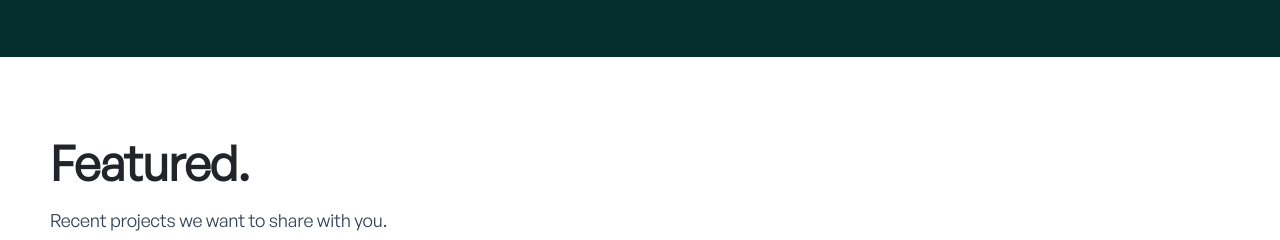
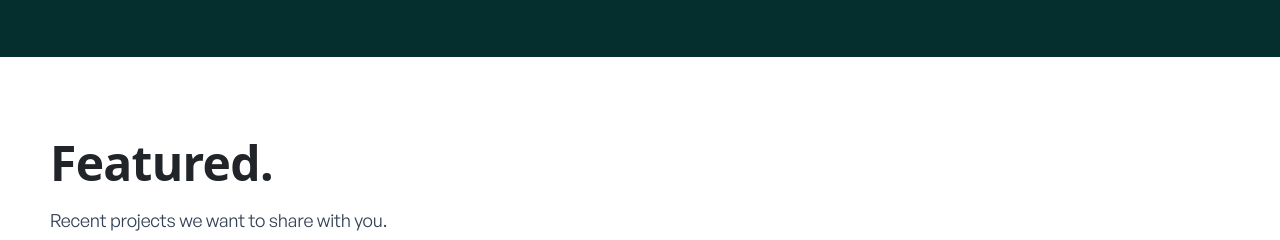
Before and after one commit to alexgoodestudio/maderight.studio, a React (Create React App) app: page / in a window 1280 px wide. Shown: the part 820-1060 px from the top of the page. Built offline with nearby package versions, Linux system fonts and the light colour scheme.

Commit message:
new vid/ removed gs font from headers

```diff
--- a/src/Components/Featured.js
+++ b/src/Components/Featured.js
@@ -3,7 +3,7 @@
 // import Card2 from "./Images/card2.png";
 // import Card3 from "./Images/card3.png";
 import Vid from "./Images/1.mp4";
-import Vid2 from "./Images/2.mp4";
+import Vid2 from "./Images/2.mov";
 import Vid3 from "./Images/3.mp4";
 
 import "./Style.css";
@@ -43,7 +43,7 @@ function Featured() {
         <div className="row">
           <div className="col-12 col-lg-8">
             <h2
-              className="text-5xl text-lg-6xl gs font-bold mb-3"
+              className="text-5xl text-lg-6xl  font-bold mb-3"
               style={{ letterSpacing: '-0.015em', lineHeight: '1.1' }}
             >
               Featured.
--- a/src/Components/Services.js
+++ b/src/Components/Services.js
@@ -198,7 +198,7 @@ function Services() {
                   <h2
                     id="services-heading"
                     ref={headingRef}
-                    className="text-5xl text-lg-6xl gs font-bold mb-3"
+                    className="text-5xl text-lg-6xl  font-bold mb-3"
                     style={{ letterSpacing: '-0.015em', lineHeight: '1.1' }}
                   >
                     What We Do.
--- a/src/Components/Stats.js
+++ b/src/Components/Stats.js
@@ -112,7 +112,7 @@ function Stats() {
                 <div className="col-12 col-lg-8">
                   <h2
                     id="stats-heading"
-                    className="text-5xl text-lg-6xl gs font-bold mb-3"
+                    className="text-5xl text-lg-6xl  font-bold mb-3"
                     style={{ letterSpacing: '-0.015em', lineHeight: '1.1' }}
                   >
                     Performance that matters.
```
Also changed, not shown: 2 other files (tests, documents, lock files or other folders).
